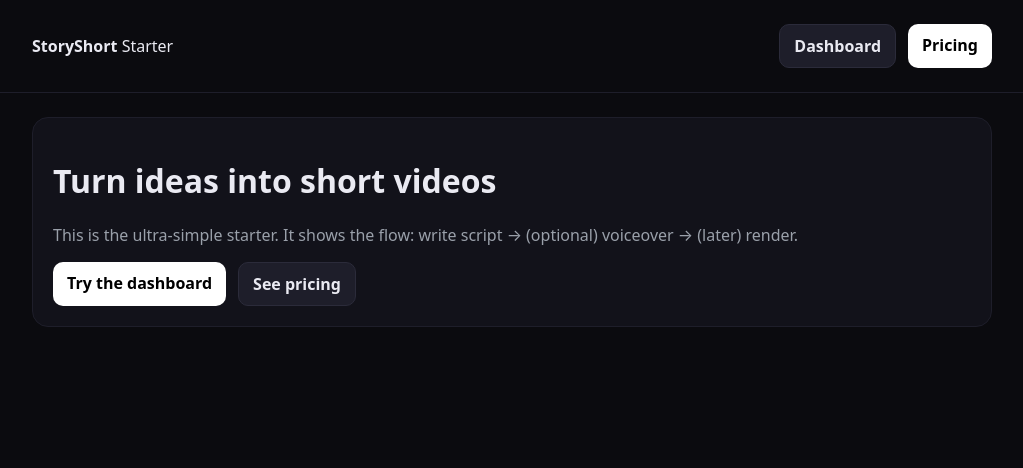
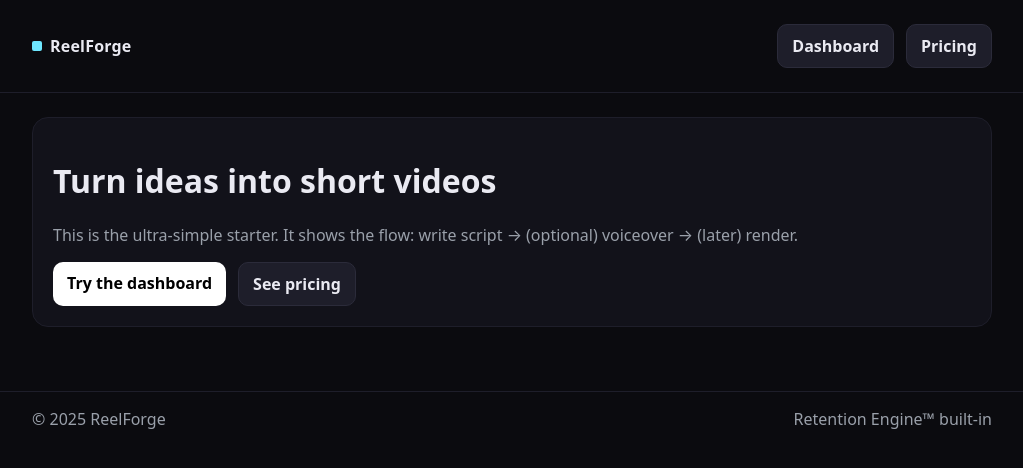
Before and after one commit to fojacs653/cilantro-is-soap2, a Next.js app: page / in a window 1280 px wide. Shown: the top 468 px of the page, without its empty margins (128-1151 px from the left). Built offline with nearby package versions, Linux system fonts and the light colour scheme.

Commit message:
Update layout.tsx

```diff
--- a/app/layout.tsx
+++ b/app/layout.tsx
@@ -1,21 +1,33 @@
 
 import './globals.css'
 import Link from 'next/link'
-export const metadata = { title: 'StoryShort – Simple Starter' }
+export const metadata = {
+  title: 'ReelForge — Forge shorts that hold attention',
+  description: 'AI short‑video builder with a built‑in Retention Engine™ for hooks and pacing.',
+}
 export default function RootLayout({ children }: { children: React.ReactNode }){
   return (
     <html lang="en">
       <body>
         <header style={{borderBottom:'1px solid #1e1e2a'}}>
           <div className="container" style={{display:'flex',justifyContent:'space-between',alignItems:'center'}}>
-            <Link href="/" style={{textDecoration:'none', color:'#eaeaf2'}}><b>StoryShort</b> Starter</Link>
+            <Link href="/" style={{textDecoration:'none', color:'#eaeaf2', display:'flex', alignItems:'center', gap:8}}>
+              <span style={{width:10,height:10,background:'var(--accent)',display:'inline-block',borderRadius:2}} />
+              <b style={{letterSpacing:0.2}}>ReelForge</b>
+            </Link>
             <nav style={{display:'flex', gap:12}}>
               <Link className="btn sec" href="/dashboard">Dashboard</Link>
-              <Link className="btn" href="/pricing">Pricing</Link>
+              <Link className="btn sec" href="/pricing">Pricing</Link>
             </nav>
           </div>
         </header>
         <main className="container">{children}</main>
+        <footer style={{borderTop:'1px solid #1e1e2a', marginTop:40}}>
+          <div className="container" style={{display:'flex',justifyContent:'space-between',alignItems:'center', padding:'16px 24px'}}>
+            <div className="muted">© {new Date().getFullYear()} ReelForge</div>
+            <div className="muted">Retention Engine™ built‑in</div>
+          </div>
+        </footer>
       </body>
     </html>
   )
```
